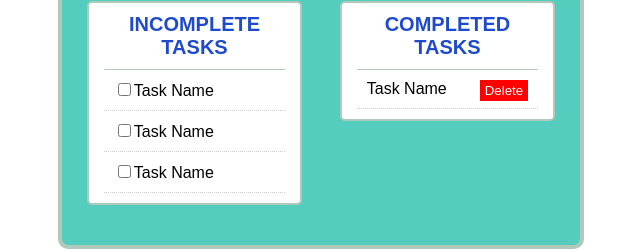
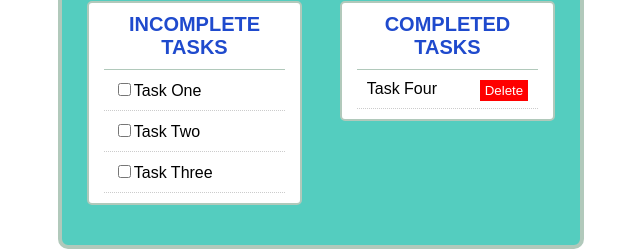
Before and after one commit to Sazith/to-do-app, a plain HTML site: page index.html in a window 1280 px wide. Shown: the part 357-608 px from the top of the page, 319-959 px from the left. Drawn offline with Linux system fonts and the light colour scheme.

Commit message:
task updated

```diff
--- a/index.html
+++ b/index.html
@@ -23,13 +23,13 @@
           <h2>Incomplete Tasks</h2>
           <ul id="items">
             <li class="item">
-              <input type="checkbox" /><label>Task Name</label>
+              <input type="checkbox" /><label>Task One</label>
             </li>
             <li class="item">
-              <input type="checkbox" /><label>Task Name</label>
+              <input type="checkbox" /><label>Task Two</label>
             </li>
             <li class="item">
-              <input type="checkbox" /><label>Task Name</label>
+              <input type="checkbox" /><label>Task Three</label>
             </li>
           </ul>
         </div>
@@ -38,7 +38,7 @@
         <div class="complete-list box">
           <h2>Completed Tasks</h2>
           <ul>
-            <li class="item">Task Name <button class="delete">Delete</button></li>
+            <li class="item">Task Four <button class="delete">Delete</button></li>
           </ul>
         </div>
         <!--/complete-list-->
```
